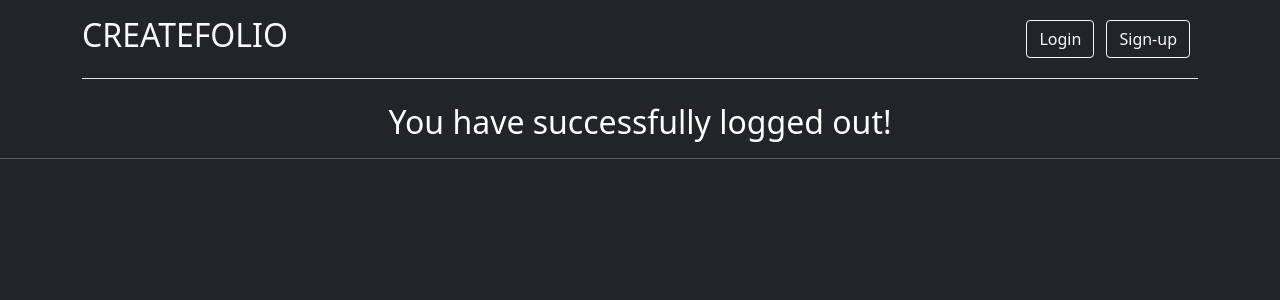
After one commit to NikOneZ1/createfolio, a Django app: page /logout/ in a window 1280 px wide. The commit adds this page. Shown: the top 300 px of the page. Run offline with Django 3.2, Linux system fonts and the light colour scheme; some libraries are stand-ins or nearby versions.

Commit message:
Added logout page

```diff
--- a/main/templates/main/home.html
+++ b/main/templates/main/home.html
@@ -17,7 +17,7 @@
           <div class="col-md-3 text-end">
               {% if request.user.is_authenticated %}
                 <a href="/" class="btn btn-outline-light me-2">Profile</a>
-                <a href="/" class="btn btn-outline-light me-2">Logout</a>
+                <a href="{% url 'logout' %}" class="btn btn-outline-light me-2">Logout</a>
               {%else%}
                 <a href="{% url 'login' %}" class="btn btn-outline-light me-2">Login</a>
                 <a href="{% url 'register' %}" class="btn btn-outline-light me-2">Sign-up</a>
--- /dev/null
+++ b/main/templates/main/logout.html
@@ -0,0 +1,8 @@
+{% extends 'main/home.html' %}
+{% load crispy_forms_tags %}
+{% block main_section %}
+<div class="form-section">
+  <h2 class="text-center">You have successfully logged out!</h2>
+  <hr >
+</div>
+{% endblock main_section %}
--- a/main/urls.py
+++ b/main/urls.py
@@ -7,4 +7,5 @@ urlpatterns = [
     path('', home, name='home'),
     path('register/', register, name='register'),
     path('login/', auth_views.LoginView.as_view(template_name='main/login.html'), name='login'),
+    path('logout/', auth_views.LogoutView.as_view(template_name='main/logout.html'), name='logout'),
 ]
```
Also changed, not shown: main/views.py (line endings or trailing spaces).
